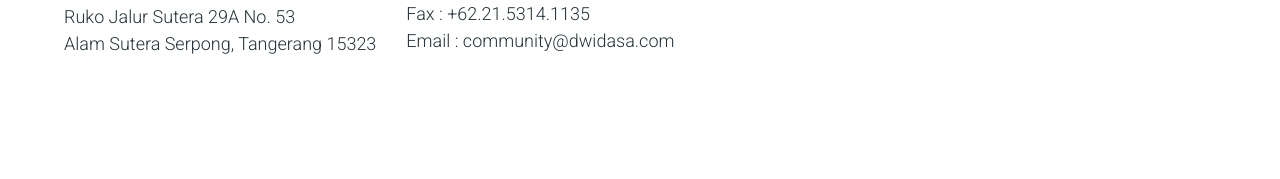
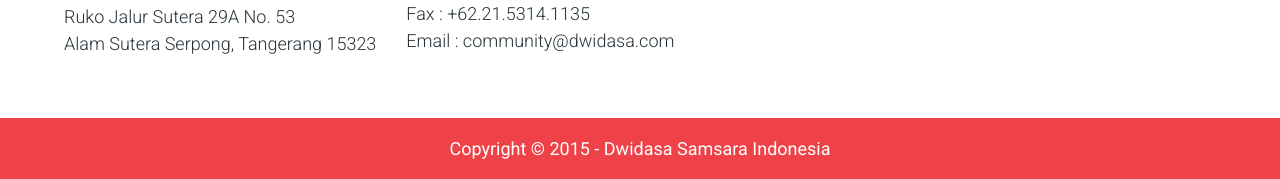
Before and after one commit to Malikadevv/dsi, a plain HTML site: page index.html in a window 1280 px wide. Shown: the part 1916-2095 px from the top of the page. Before the commit the page ends 2034 px from the top, so only its background shows below. Drawn offline with nearby package versions, Linux system fonts and the light colour scheme.

Commit message:
Added section footer by Atabek

```diff
--- a/index.html
+++ b/index.html
@@ -137,6 +137,14 @@
     </div>
 </section>
 
+<footer id="footer">
+    <div class="container">
+        <div class="footer">
+            <h1>Copyright © 2015 - Dwidasa Samsara Indonesia</h1>
+        </div>
+    </div>
+</footer>
+
 
 <script type="module" src="https://unpkg.com/ionicons@5.5.2/dist/ionicons/ionicons.esm.js"></script>
 <script nomodule src="https://unpkg.com/ionicons@5.5.2/dist/ionicons/ionicons.js"></script>
--- a/style.scss
+++ b/style.scss
@@ -213,3 +213,18 @@
     }
   }
 }
+
+#footer{
+  background: #EE4248;
+  padding: 20px 0;
+  .footer{
+    display: flex;
+    align-items: center;
+    justify-content: center;
+    h1{
+      font-weight: 400;
+      font-size: 18px;
+      color: #FFFFFF;
+    }
+  }
+}
```
Also changed, not shown: css/style.css, 1 other file.
